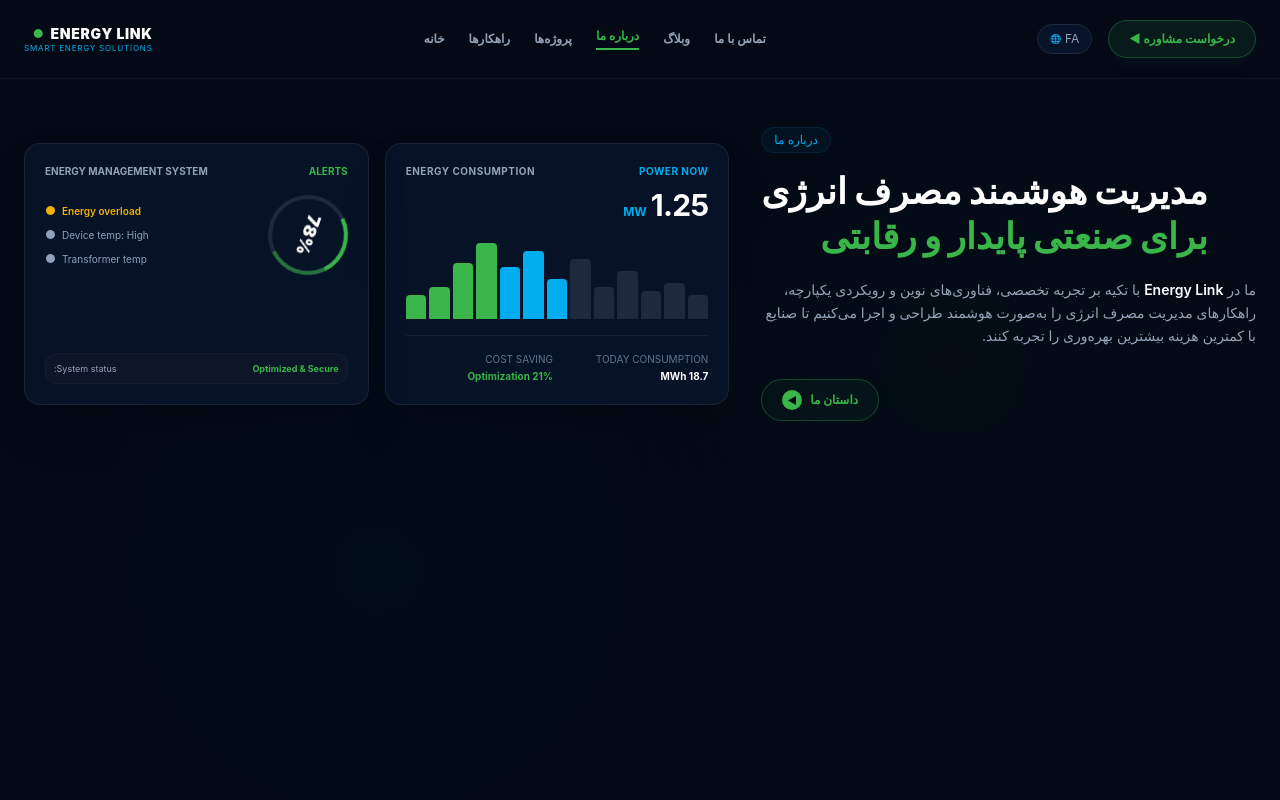
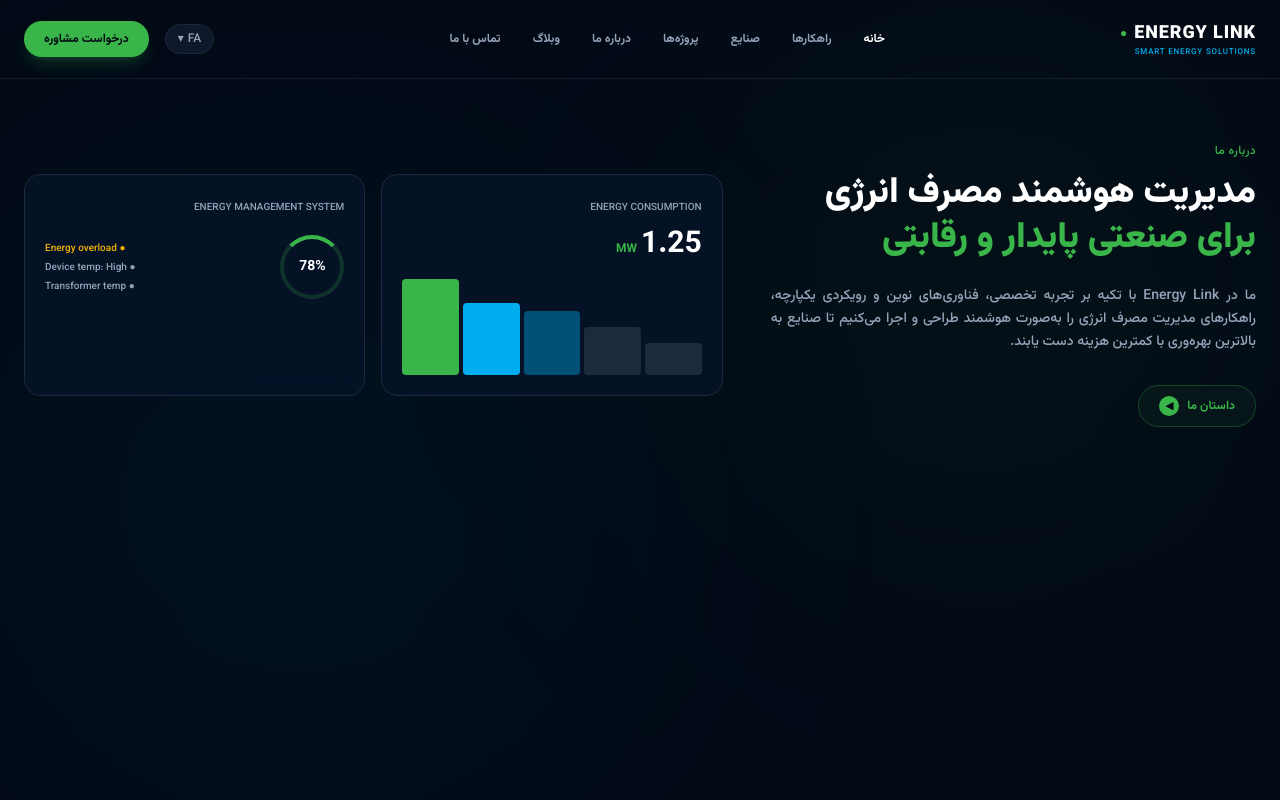
Before and after one commit to petrotechmeco-web/energy-link-Enterprice, a React (Vite) app: page / in a window 1280 px wide. Shown: the top 800 px of the page. Built offline with nearby package versions, Linux system fonts and the light colour scheme.

Commit message:
Update Hero.jsx

```diff
--- a/src/components/Hero.jsx
+++ b/src/components/Hero.jsx
@@ -2,146 +2,96 @@ import React from 'react';
 
 export default function Hero() {
   return (
-    <div className="relative min-h-screen bg-brand-dark overflow-hidden font-sans text-right">
+    <div className="relative min-h-screen bg-brand-dark overflow-hidden text-right">
+      {/* افکت نوری پس‌زمینه */}
+      <div className="absolute top-0 right-0 w-[600px] h-[600px] bg-brand-green/5 blur-[150px] rounded-full pointer-events-none" />
+      <div className="absolute bottom-0 left-0 w-[600px] h-[600px] bg-brand-cyan/5 blur-[150px] rounded-full pointer-events-none" />
 
-      {/* افکت نورپردازی پس‌زمینه شبکه‌ای */}
-      <div className="absolute top-0 left-1/2 -translate-x-1/2 w-full max-w-7xl h-full pointer-events-none opacity-20 z-0">
-        <div className="absolute top-[20%] right-[10%] w-[400px] h-[400px] bg-brand-green/10 blur-[100px] rounded-full" />
-        <div className="absolute top-[40%] left-[10%] w-[500px] h-[500px] bg-brand-cyan/10 blur-[130px] rounded-full" />
-      </div>
-
-      {/* ۱. هدر و منوی اصلی (کاملاً منطبق بر تصویر) */}
-      <header className="relative z-10 max-w-7xl mx-auto px-6 py-5 flex items-center justify-between border-b border-slate-800/40 backdrop-blur-sm">
-
-        {/* دکمه‌های سمت چپ هدر */}
-        <div className="flex items-center gap-4">
-          <button className="bg-brand-green/10 hover:bg-brand-green/20 text-brand-green border border-brand-green/30 font-bold text-xs px-5 py-2.5 rounded-full shadow-lg shadow-brand-green/5 transition-all">
-            درخواست مشاوره ◀
-          </button>
-          <button className="text-xs text-brand-gray bg-brand-navy border border-slate-800 px-3 py-1.5 rounded-full flex items-center gap-1">
-            <span>FA</span> <span className="text-[9px] text-slate-500">🌐</span>
-          </button>
-        </div>
-
-        {/* منوی ناوبری وسط */}
-        <nav className="hidden md:flex items-center gap-6 text-xs font-semibold text-brand-gray">
-          <a href="#contact" className="hover:text-white transition-colors">تماس با ما</a>
-          <a href="#blog" className="hover:text-white transition-colors">وبلاگ</a>
-          <a href="#about" className="text-brand-green border-b-2 border-brand-green pb-1 font-bold">درباره ما</a>
-          <a href="#projects" className="hover:text-white transition-colors">پروژه‌ها</a>
-          <a href="#solutions" className="hover:text-white transition-colors">راهکارها</a>
-          <a href="#home" className="hover:text-white transition-colors">خانه</a>
-        </nav>
-
+      {/* ۱. هدر موازنه شده */}
+      <header className="relative z-10 max-w-7xl mx-auto px-6 py-5 flex items-center justify-between border-b border-slate-800/60">
         {/* لوگو سمت راست */}
         <div className="flex items-center gap-2">
           <div className="text-right">
-            <div className="text-sm font-black tracking-wider text-white flex items-center gap-1.5">
+            <div className="text-lg font-black tracking-wider text-white flex items-center gap-1.5">
               ENERGY LINK <span className="text-brand-green text-xs">●</span>
             </div>
             <div className="text-[8px] tracking-widest text-brand-cyan uppercase -mt-0.5">Smart Energy Solutions</div>
           </div>
         </div>
+
+        {/* ناوبری وسط - با ترتیب اصلاح شده */}
+        <nav className="hidden md:flex items-center gap-8 text-xs font-semibold text-brand-gray">
+          <a href="#home" className="text-white hover:text-brand-green transition-colors">خانه</a>
+          <a href="#solutions" className="hover:text-brand-green transition-colors">راهکارها</a>
+          <a href="#industries" className="hover:text-brand-green transition-colors">صنایع</a>
+          <a href="#projects" className="hover:text-brand-green transition-colors">پروژه‌ها</a>
+          <a href="#about" className="hover:text-brand-green transition-colors">درباره ما</a>
+          <a href="#blog" className="hover:text-brand-green transition-colors">وبلاگ</a>
+          <a href="#contact" className="hover:text-brand-green transition-colors">تماس با ما</a>
+        </nav>
+
+        {/* دکمه‌های سمت چپ */}
+        <div className="flex items-center gap-4">
+          <button className="text-xs text-brand-gray bg-slate-900 border border-slate-800 px-3 py-1.5 rounded-full flex items-center gap-1">
+            <span>FA</span> ▾
+          </button>
+          <button className="bg-brand-green hover:bg-brand-green/90 text-brand-dark font-bold text-xs px-5 py-2.5 rounded-full shadow-lg shadow-brand-green/20 transition-all">
+            درخواست مشاوره
+          </button>
+        </div>
       </header>
 
-      {/* ۲. محتوای اصلی هیرو (دو ستونه) */}
-      <main className="relative z-10 max-w-7xl mx-auto px-6 pt-12 pb-20 grid grid-cols-1 lg:grid-cols-12 gap-8 items-center">
-
-        {/* ستون سمت راست: متون داینامیک و داستان ما */}
-        <div className="lg:col-span-5 flex flex-col items-start lg:items-end text-right">
-          <span className="text-brand-cyan bg-brand-cyan/5 border border-brand-cyan/10 px-3 py-1 rounded-full text-xs font-medium mb-4">
-            درباره ما
-          </span>
-          <h1 className="text-3xl md:text-4xl font-black text-white leading-tight mb-5">
+      {/* ۲. محتوای هیرو */}
+      <main className="relative z-10 max-w-7xl mx-auto px-6 pt-16 pb-24 grid grid-cols-1 lg:grid-cols-12 gap-12 items-center">
+        {/* راست: متون */}
+        <div className="lg:col-span-5 text-right flex flex-col items-start lg:items-start">
+          <span className="text-brand-green font-medium text-xs mb-3 tracking-wide">درباره ما</span>
+          <h1 className="text-3xl md:text-4xl font-black text-white leading-tight mb-6">
             مدیریت هوشمند مصرف انرژی <br />
             <span className="text-brand-green">برای صنعتی پایدار و رقابتی</span>
           </h1>
-          <p className="text-brand-gray leading-relaxed text-xs md:text-sm mb-8 max-w-xl text-justify lg:text-right">
-            ما در <span className="text-white font-semibold">Energy Link</span> با تکیه بر تجربه تخصصی، فناوری‌های نوین و رویکردی یکپارچه، راهکارهای مدیریت مصرف انرژی را به‌صورت هوشمند طراحی و اجرا می‌کنیم تا صنایع با کمترین هزینه بیشترین بهره‌وری را تجربه کنند.
+          <p className="text-brand-gray leading-relaxed text-xs md:text-sm mb-8 text-justify">
+            ما در Energy Link با تکیه بر تجربه تخصصی، فناوری‌های نوین و رویکردی یکپارچه، راهکارهای مدیریت مصرف انرژی را به‌صورت هوشمند طراحی و اجرا می‌کنیم تا صنایع به بالاترین بهره‌وری با کمترین هزینه دست یابند.
           </p>
-          <button className="group flex items-center gap-2 border border-brand-green/30 hover:border-brand-green px-5 py-2.5 rounded-full text-brand-green font-bold text-xs bg-brand-green/5 transition-all">
+          <button className="group flex items-center gap-2 border border-brand-green/30 hover:border-brand-green px-5 py-2.5 rounded-full text-brand-green font-semibold text-xs bg-brand-green/5 transition-all">
             <span>داستان ما</span>
-            <span className="bg-brand-green text-brand-dark w-5 h-5 rounded-full flex items-center justify-center text-[10px] group-hover:translate-x-[-3px] transition-transform">◀</span>
+            <span className="bg-brand-green text-brand-dark w-5 h-5 rounded-full flex items-center justify-center text-[10px]">◀</span>
           </button>
         </div>
 
-        {/* ستون سمت چپ: کارت‌های پایش پورتفولیو و پس‌زمینه دکل‌های شبکه */}
-        <div className="lg:col-span-7 w-full relative flex flex-col gap-5">
+        {/* چپ: کارت‌ها */}
+        <div className="lg:col-span-7 w-full grid grid-cols-1 md:grid-cols-2 gap-4">
+          <div className="bg-brand-navy/80 border border-slate-800 p-5 rounded-2xl backdrop-blur-md">
+            <span className="text-[10px] text-brand-gray font-medium">ENERGY CONSUMPTION</span>
+            <div className="mt-2 flex items-baseline gap-1">
+              <span className="text-3xl font-bold text-white">1.25</span>
+              <span className="text-xs text-brand-green font-semibold">MW</span>
+            </div>
+            <div className="h-24 mt-4 flex items-end gap-1">
+              <div className="w-full bg-slate-800 h-1/3 rounded-sm"></div>
+              <div className="w-full bg-slate-800 h-1/2 rounded-sm"></div>
+              <div className="w-full bg-brand-cyan/40 h-2/3 rounded-sm"></div>
+              <div className="w-full bg-brand-cyan h-3/4 rounded-sm"></div>
+              <div className="w-full bg-brand-green h-full rounded-sm"></div>
+            </div>
+          </div>
 
-          {/* المان خطوط شبکه برق شبیه‌سازی شده زیر کارت‌ها */}
-          <div className="absolute inset-0 bg-[radial-gradient(#1e293b_1px,transparent_1px)] [background-size:16px_16px] opacity-20 -z-10" />
-
-          <div className="grid grid-cols-1 sm:grid-cols-2 gap-4">
-
-            {/* کارت مانیتورینگ مصرف انرژی (سمت راست) */}
-            <div className="bg-brand-navy/90 border border-slate-800/80 p-5 rounded-2xl backdrop-blur-md shadow-2xl">
-              <div className="flex justify-between items-center text-[10px] text-brand-gray font-bold tracking-wider">
-                <span className="text-brand-cyan">POWER NOW</span>
-                <span>ENERGY CONSUMPTION</span>
-              </div>
-              <div className="mt-2 flex items-baseline gap-1">
-                <span className="text-3xl font-bold tracking-tight text-white">1.25</span>
-                <span className="text-xs text-brand-cyan font-bold">MW</span>
-              </div>
-
-              {/* چارت خطی فرکانسی */}
-              <div className="h-20 mt-4 flex items-end gap-[3px]">
-                {[30, 45, 35, 60, 40, 75, 50, 85, 65, 95, 70, 40, 30].map((h, i) => (
-                  <div
-                    key={i}
-                    className={`w-full rounded-t-sm transition-all duration-500 ${
-                      i > 8 ? 'bg-brand-green' : i > 5 ? 'bg-brand-cyan' : 'bg-slate-800'
-                    }`}
-                    style={{ height: `${h}%` }}
-                  />
-                ))}
-              </div>
-
-              <div className="grid grid-cols-2 gap-2 mt-4 pt-4 border-t border-slate-800/60 text-[10px]">
-                <div>
-                  <div className="text-slate-500">TODAY CONSUMPTION</div>
-                  <div className="text-white font-bold mt-0.5">18.7 MWh</div>
+          <div className="bg-brand-navy/80 border border-slate-800 p-5 rounded-2xl backdrop-blur-md flex flex-col justify-between">
+            <div>
+              <span className="text-[10px] text-brand-gray font-medium">ENERGY MANAGEMENT SYSTEM</span>
+              <div className="flex items-center justify-between mt-4">
+                <div className="relative w-16 h-16 flex items-center justify-center rounded-full border-4 border-brand-green/20 border-t-brand-green">
+                  <span className="text-sm font-bold text-white">78%</span>
                 </div>
-                <div>
-                  <div className="text-slate-500">COST SAVING</div>
-                  <div className="text-brand-green font-bold mt-0.5">21% Optimization</div>
+                <div className="text-[10px] space-y-1 text-left">
+                  <div className="text-yellow-500">● Energy overload</div>
+                  <div className="text-brand-gray">● Device temp: High</div>
+                  <div className="text-brand-gray">● Transformer temp</div>
                 </div>
               </div>
             </div>
-
-            {/* کارت مدیریت EMS (سمت چپ) */}
-            <div className="bg-brand-navy/90 border border-slate-800/80 p-5 rounded-2xl backdrop-blur-md shadow-2xl flex flex-col justify-between">
-              <div>
-                <div className="flex justify-between items-center text-[10px] text-brand-gray font-bold">
-                  <span className="text-brand-green">ALERTS</span>
-                  <span>ENERGY MANAGEMENT SYSTEM</span>
-                </div>
-                <div className="flex items-center justify-between mt-4 gap-4">
-                  <div className="relative w-20 h-20 flex items-center justify-center rounded-full border-4 border-slate-800 border-t-brand-green border-r-brand-green/60 animate-spin-slow">
-                    <span className="text-lg font-black text-white absolute">78%</span>
-                  </div>
-                  <div className="text-[10px] space-y-2 text-right">
-                    <div className="flex items-center justify-end gap-1.5 text-yellow-500 font-semibold">
-                      <span>Energy overload</span> <span className="text-xs">●</span>
-                    </div>
-                    <div className="flex items-center justify-end gap-1.5 text-slate-400">
-                      <span>Device temp: High</span> <span className="text-xs">●</span>
-                    </div>
-                    <div className="flex items-center justify-end gap-1.5 text-slate-400">
-                      <span>Transformer temp</span> <span className="text-xs">●</span>
-                    </div>
-                  </div>
-                </div>
-              </div>
-              <div className="text-[9px] text-brand-gray bg-slate-900/80 p-2 rounded-xl mt-4 border border-slate-800/40 flex justify-between items-center">
-                <span className="text-brand-green font-bold">Optimized & Secure</span>
-                <span>System status:</span>
-              </div>
-            </div>
-
           </div>
         </div>
-
       </main>
     </div>
   );
```
